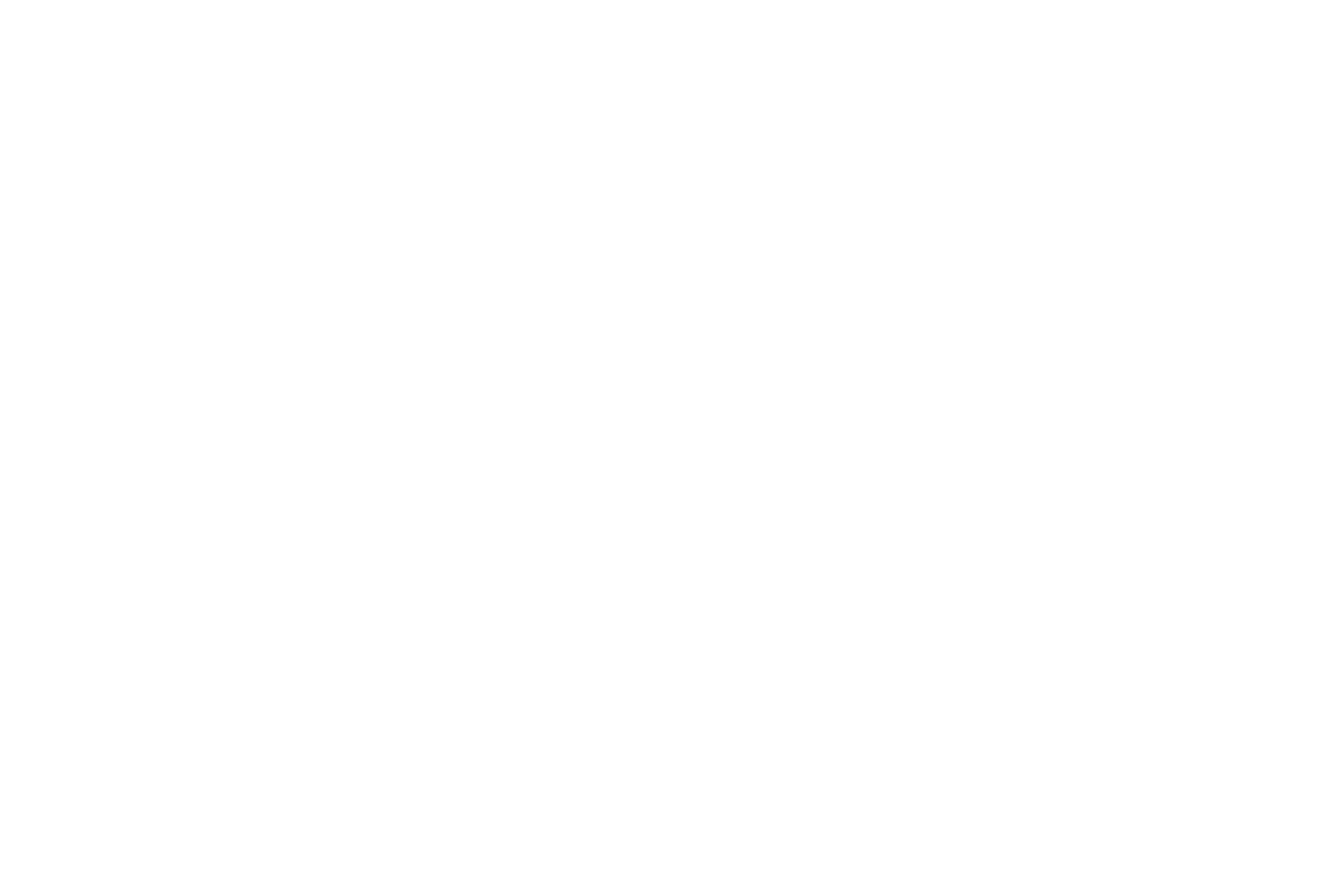
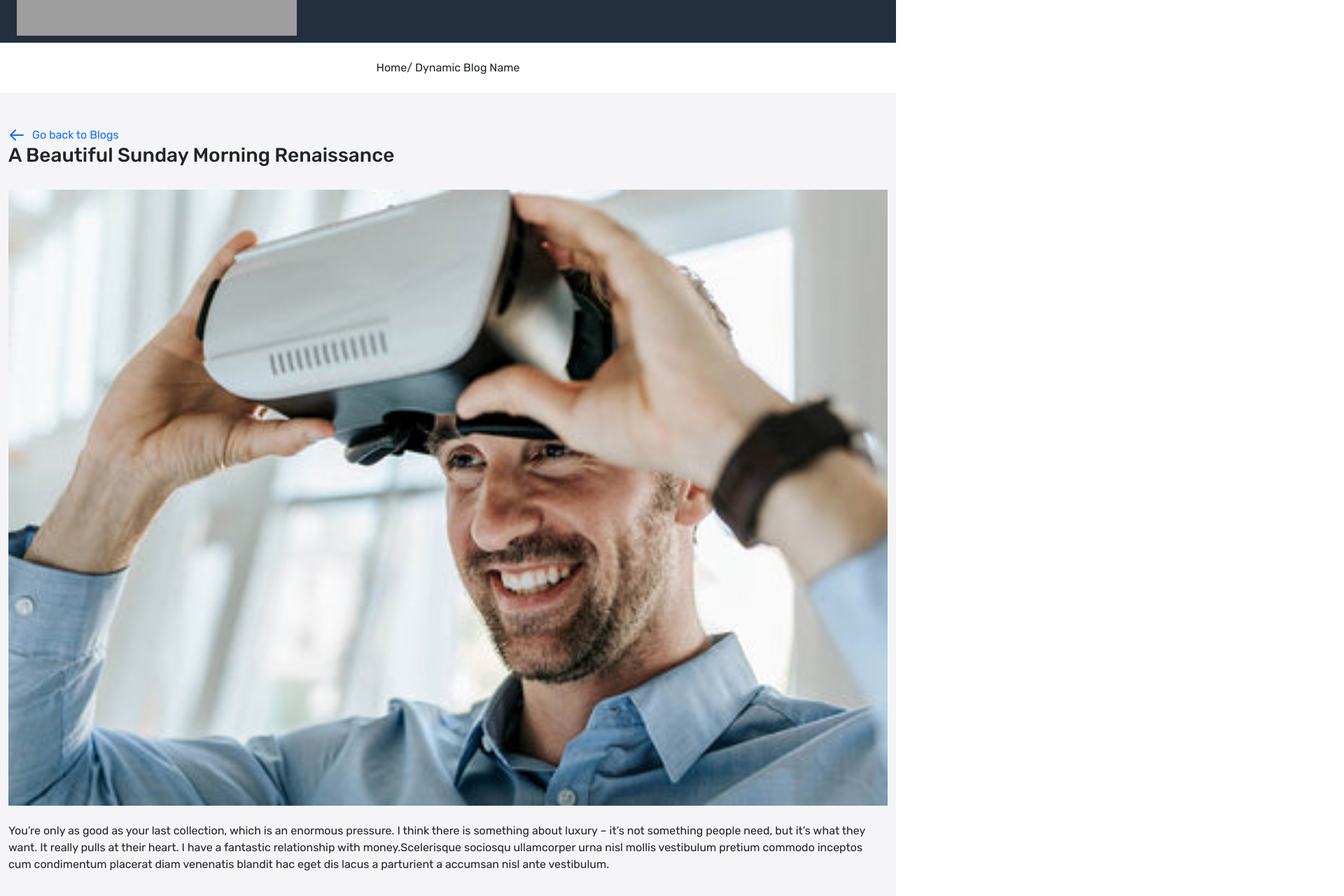
Before and after one commit to NguyenNgocBaoITITIU19084/Shop_Website_Redux, a React (Create React App) app in the folder shop-app/: page /blog/1 in a window 1280 px wide. Before the commit this address had no page. Shown: the part 600-1880 px from the top of the page at 70% size, 1920 px wide, since content can reach past the window. Before the commit the page ends 800 px from the top, so only its background shows below. Built offline with nearby package versions, Linux system fonts and the light colour scheme; grey boxes are pictures that could not be loaded; a web font is replaced by a local one.

Commit message:
Single Blog page

```diff
--- a/shop-app/src/App.js
+++ b/shop-app/src/App.js
@@ -13,6 +13,7 @@
 import Signup from "./pages/Signup";
 import Forgotpassword from "./pages/Forgotpassword";
 import Resetpassword from "./pages/Resetpassword";
+import SingleBlog from "./pages/SingleBlog";
 function App() {
   return (
     <>
@@ -24,6 +25,7 @@
             <Route path="contact" element={<Contact />} />
             <Route path="store" element={<OurStore />} />
             <Route path="blogs" element={<Blog />} />
+            <Route path="blog/:id" element={<SingleBlog />} />
             <Route path="compare-product" element={<CompareProduct />} />
             <Route path="wish-list" element={<WishList />} />
             <Route path="login" element={<Login />} />
--- a/shop-app/src/components/BlogCart.js
+++ b/shop-app/src/components/BlogCart.js
@@ -20,7 +20,7 @@
           Lorem ipsum dolor sit, amet consectetur adipisicing elit. Eius vel
           sapiente eaque porro
         </p>
-        <Link to="/" className="button">
+        <Link to="/blog/:id" className="button">
           Read More
         </Link>
       </div>
--- /dev/null
+++ b/shop-app/src/pages/SingleBlog.js
@@ -0,0 +1,45 @@
+import React from "react";
+import { Link } from "react-router-dom";
+import BreadCrum from "../components/BreadCrum";
+import { HiOutlineArrowLeft } from "react-icons/hi";
+import Meta from "../components/Meta";
+// import blog from "../images/blog-1.jpg";
+import Container from "../components/Container";
+
+const SingleBlog = () => {
+  return (
+    <>
+      <Meta title={"Dynamic Blog Name"} />
+      <BreadCrum title="Dynamic Blog Name" />
+      <Container class1="blog-wrapper home-wrapper-2 py-5">
+        <div className="row">
+          <div className="col-12">
+            <div className="single-blog-card">
+              <Link to="/blogs" className="d-flex align-items-center gap-10">
+                <HiOutlineArrowLeft className="fs-4" /> Go back to Blogs
+              </Link>
+              <h3 className="title">A Beautiful Sunday Morning Renaissance</h3>
+              <img
+                /* src={blog}*/ src="/images/blog-1.jpg"
+                className="img-fluid w-100 my-4"
+                alt="blog"
+              />
+              <p>
+                You’re only as good as your last collection, which is an
+                enormous pressure. I think there is something about luxury –
+                it’s not something people need, but it’s what they want. It
+                really pulls at their heart. I have a fantastic relationship
+                with money.Scelerisque sociosqu ullamcorper urna nisl mollis
+                vestibulum pretium commodo inceptos cum condimentum placerat
+                diam venenatis blandit hac eget dis lacus a parturient a
+                accumsan nisl ante vestibulum.
+              </p>
+            </div>
+          </div>
+        </div>
+      </Container>
+    </>
+  );
+};
+
+export default SingleBlog;
```
